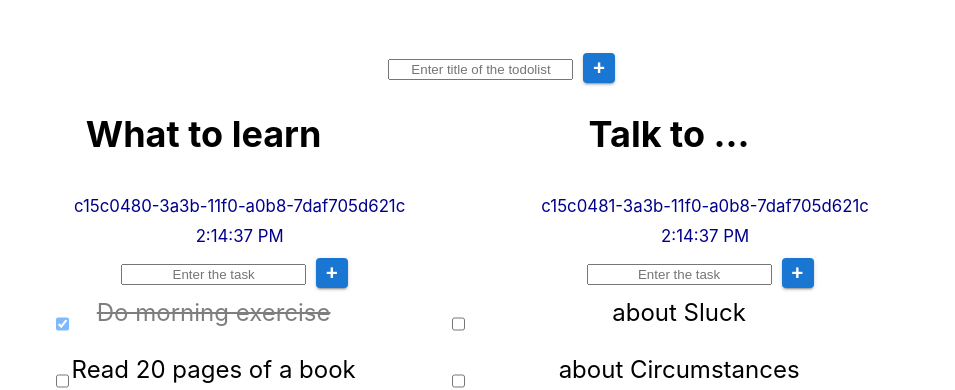
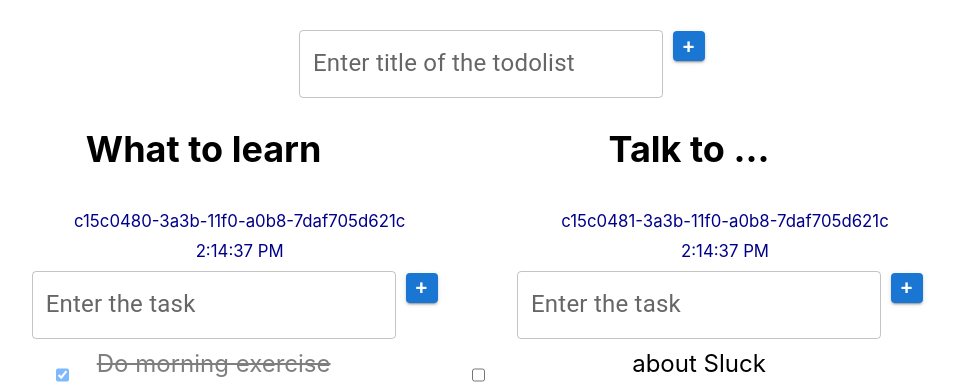
Before and after one commit to VanoKi/todolist-02, a React (Vite) app: page / in a window 1280 px wide. Shown: the top 390 px of the page, without its empty margins (133-1088 px from the left). Built offline with nearby package versions, Linux system fonts and the light colour scheme; some icons are missing.

Commit message:
fix: textfield

```diff
--- a/src/components/Input.tsx
+++ b/src/components/Input.tsx
@@ -1,5 +1,6 @@
 import {ChangeEvent, KeyboardEvent, useState} from "react";
 import Button from '@mui/material/Button';
+import TextField from '@mui/material/TextField';
 
 type Props = {
   placeholder: string
@@ -36,14 +37,26 @@ export const Input = (props: Props) => {
   console.log(`Input is render ${new Date().toLocaleTimeString()}`)
   return (
     <div>
-      <input
+      <TextField
+        id="outlined-basic"
+        label={placeholder}
+        variant="outlined"
+
+        // placeholder={placeholder}
+        value={value}
+        onKeyDown={oneKeyDawnHandler}
+        onChange={onChangeHandler}
+        onBlur={() => setError(null)}
+        className={error ? 'error' : ''}
+      />
+      {/*<input
         placeholder={placeholder}
         value={value}
         onKeyDown={oneKeyDawnHandler}
         onChange={onChangeHandler}
         onBlur={() => setError(null)}
         className={error ? 'error' : ''}
-      />
+      />*/}
       <Button
         variant="contained"
         onClick={addTaskHandler}
```
